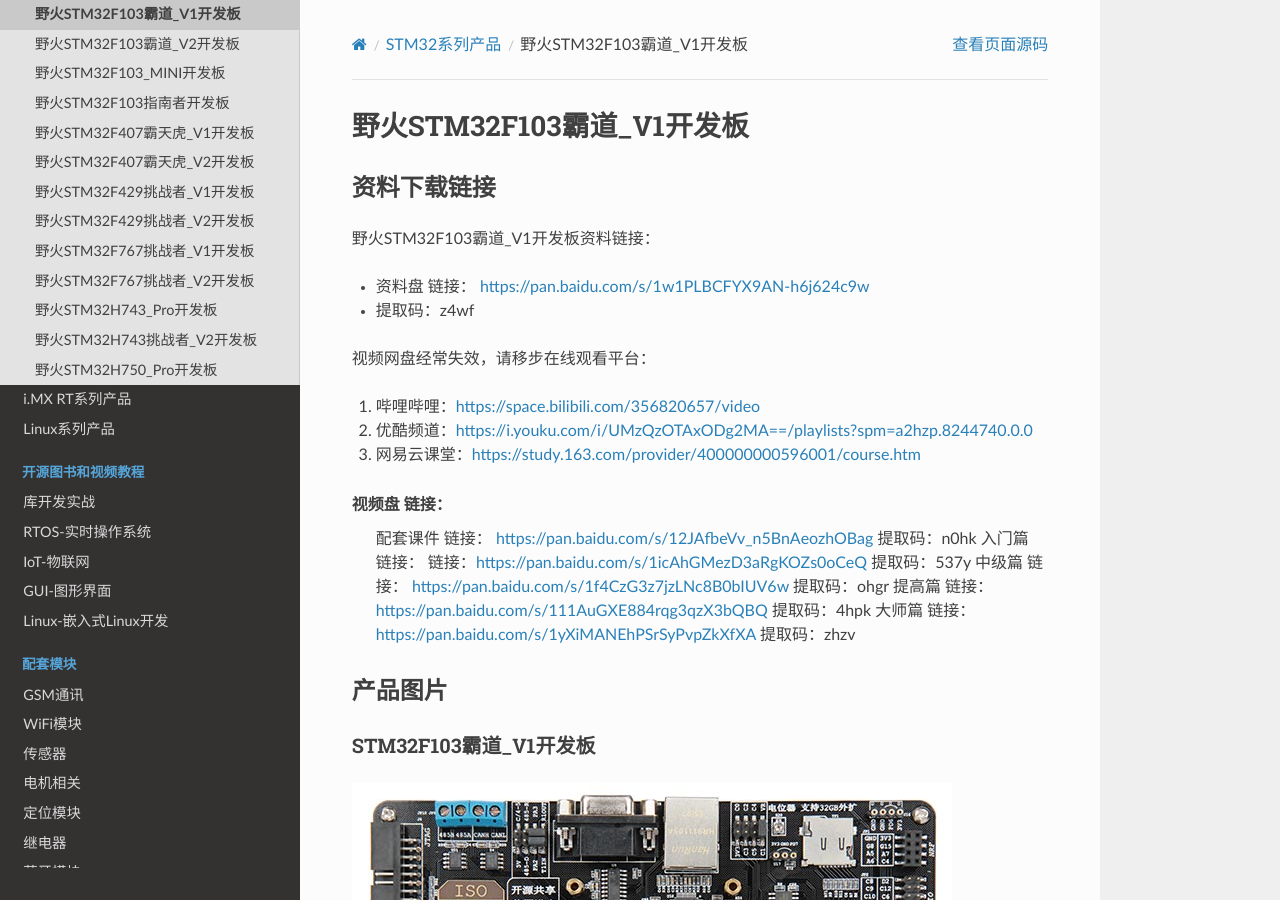
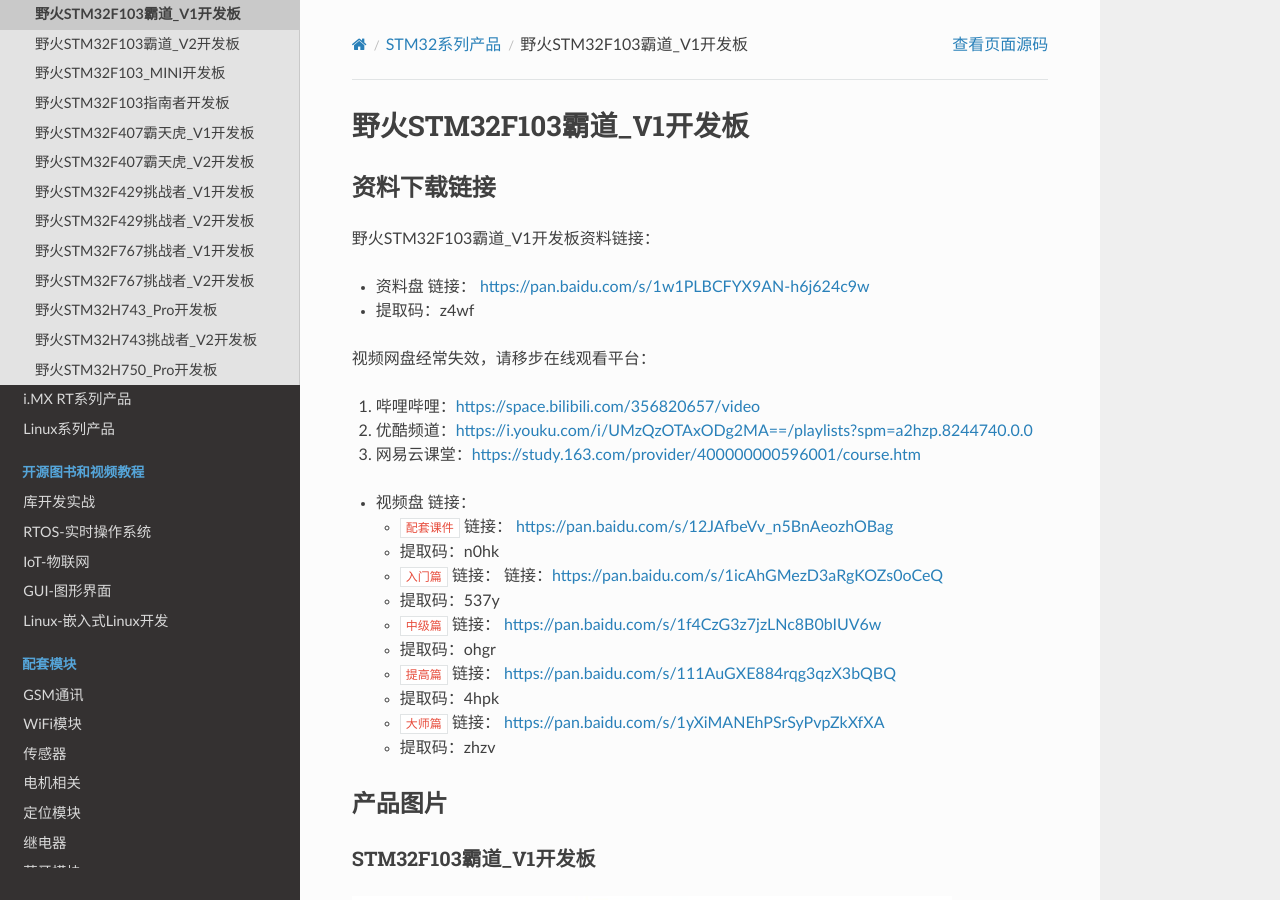
Before and after one commit to Embedfire/ebf_products, a Sphinx documentation site: the page built from documentation/stm32/ebf_stm32f103_badao_v1.rst, in a window 1280 px wide and 900 px high. Built offline with Sphinx 7.4.7 and the Read the Docs theme 2.0.0, drawn with Linux system fonts in a browser that asks for light colours; pages that are not in the unit, such as notebooks, are missing from menus.

```diff
--- a/documentation/stm32/ebf_stm32f103_badao_v1.rst
+++ b/documentation/stm32/ebf_stm32f103_badao_v1.rst
@@ -15,17 +15,28 @@
 #. 优酷频道：https://i.youku.com/i/UMzQzOTAxODg2MA==/playlists?spm=a2hzp.8244740.0.0
 #. 网易云课堂：https://study.163.com/provider/400000000596001/course.htm
 
-视频盘 链接：
-    配套课件 链接： https://pan.baidu.com/s/12JAfbeVv_n5BnAeozhOBag
-    提取码：n0hk
-    入门篇 链接： 链接：https://pan.baidu.com/s/1icAhGMezD3aRgKOZs0oCeQ
-    提取码：537y
-    中级篇 链接： https://pan.baidu.com/s/1f4CzG3z7jzLNc8B0bIUV6w
-    提取码：ohgr
-    提高篇 链接： https://pan.baidu.com/s/111AuGXE884rqg3qzX3bQBQ
-    提取码：4hpk
-    大师篇 链接： https://pan.baidu.com/s/1yXiMANEhPSrSyPvpZkXfXA
-    提取码：zhzv
+-  视频盘 链接：
+
+   -  ``配套课件``
+      链接： https://pan.baidu.com/s/12JAfbeVv_n5BnAeozhOBag
+
+   -  提取码：n0hk
+
+   -  ``入门篇`` 链接： 链接：https://pan.baidu.com/s/1icAhGMezD3aRgKOZs0oCeQ
+
+   -  提取码：537y
+
+   -  ``中级篇`` 链接： https://pan.baidu.com/s/1f4CzG3z7jzLNc8B0bIUV6w
+
+   -  提取码：ohgr
+
+   -  ``提高篇`` 链接： https://pan.baidu.com/s/111AuGXE884rqg3qzX3bQBQ
+
+   -  提取码：4hpk
+
+   -  ``大师篇`` 链接： https://pan.baidu.com/s/1yXiMANEhPSrSyPvpZkXfXA
+
+   -  提取码：zhzv
 
 
 产品图片
```
